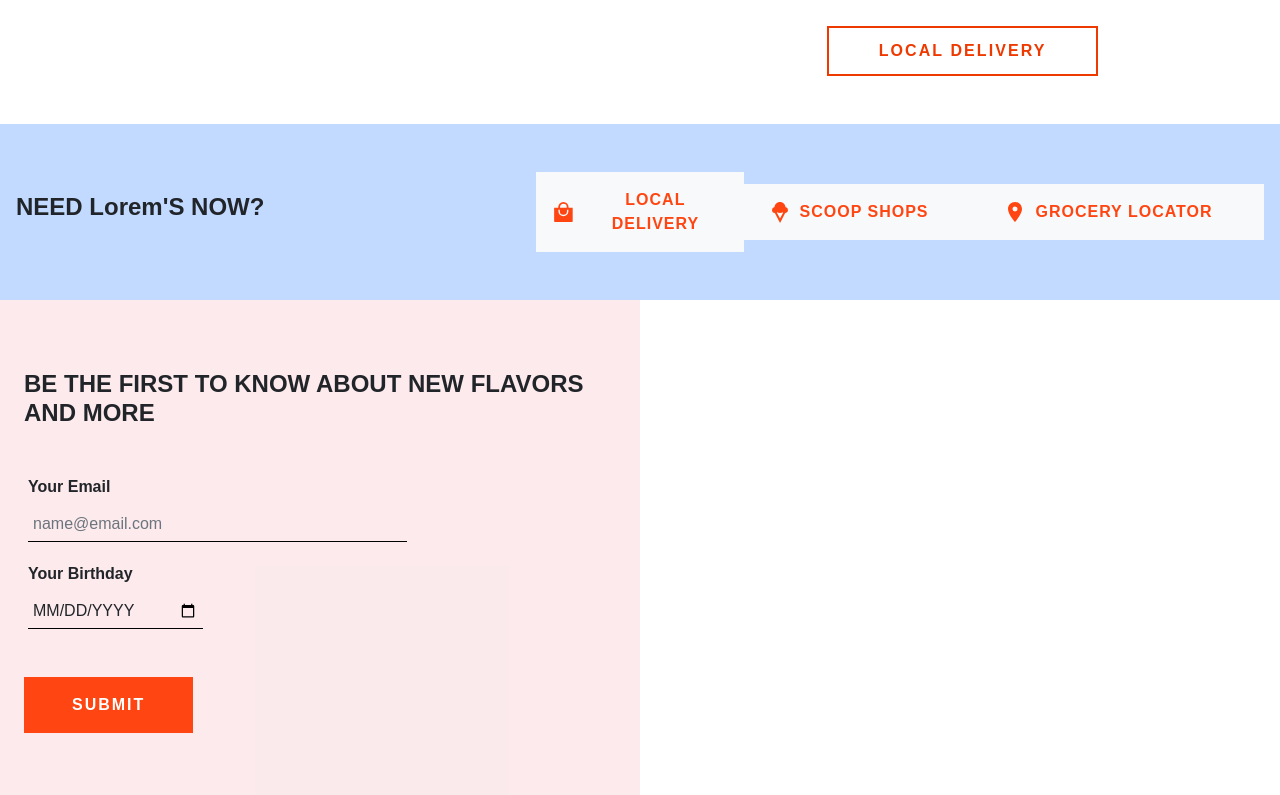
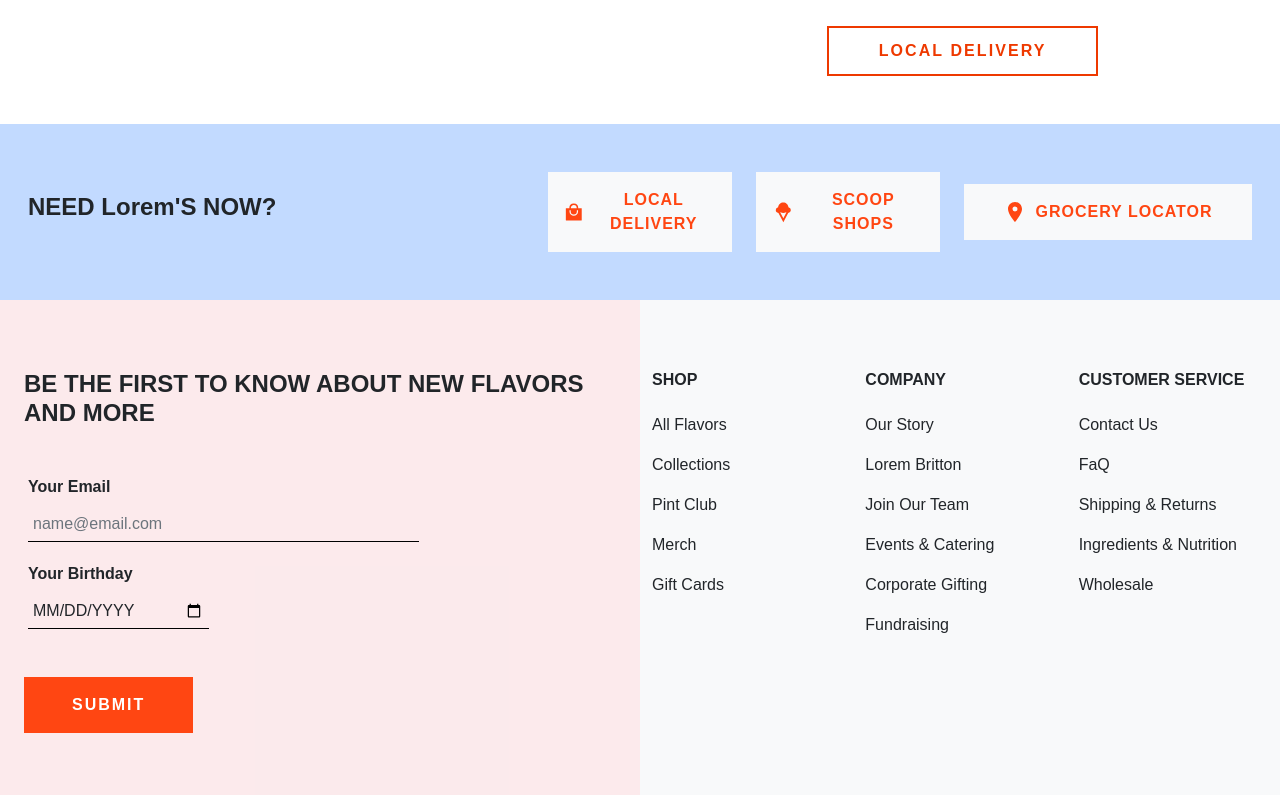
Before and after one commit to ArcticDevs/Jenis, a React (Create React App) app: page /location/details/1 in a window 1280 px wide. Shown: the part 705-1500 px from the top of the page. Built offline with nearby package versions, Linux system fonts and the light colour scheme.

Commit message:
Fixed Footer

```diff
--- a/src/components/Footer.jsx
+++ b/src/components/Footer.jsx
@@ -54,7 +54,7 @@ const Footer = () => {
 
 	return (
 		<div className='container-fluid p-0 footer'>
-			<div className="footer-head d-flex align-items-center bg-primary bg-opacity-25 py-5 px-3">
+			<div className="footer-head row m-0 d-flex align-items-center bg-primary bg-opacity-25 py-5 px-3">
 				<div className="col-lg-5 col-12">
 					<h2 className='fs-4 fw-bold'>NEED Lorem'S NOW?</h2>
 				</div>
@@ -77,7 +77,7 @@ const Footer = () => {
 					</button>
 				</div>
 			</div>
-			<div className='footer-body'>
+			<div className='footer-body row m-0'>
 				<div className='footer-left bg-danger bg-opacity-10 col-lg-6 col-12 ps-4'>
 					<h2 className='fs-4 fw-bold'>BE THE FIRST TO KNOW ABOUT NEW FLAVORS AND MORE</h2>
 					<form action="">
```
